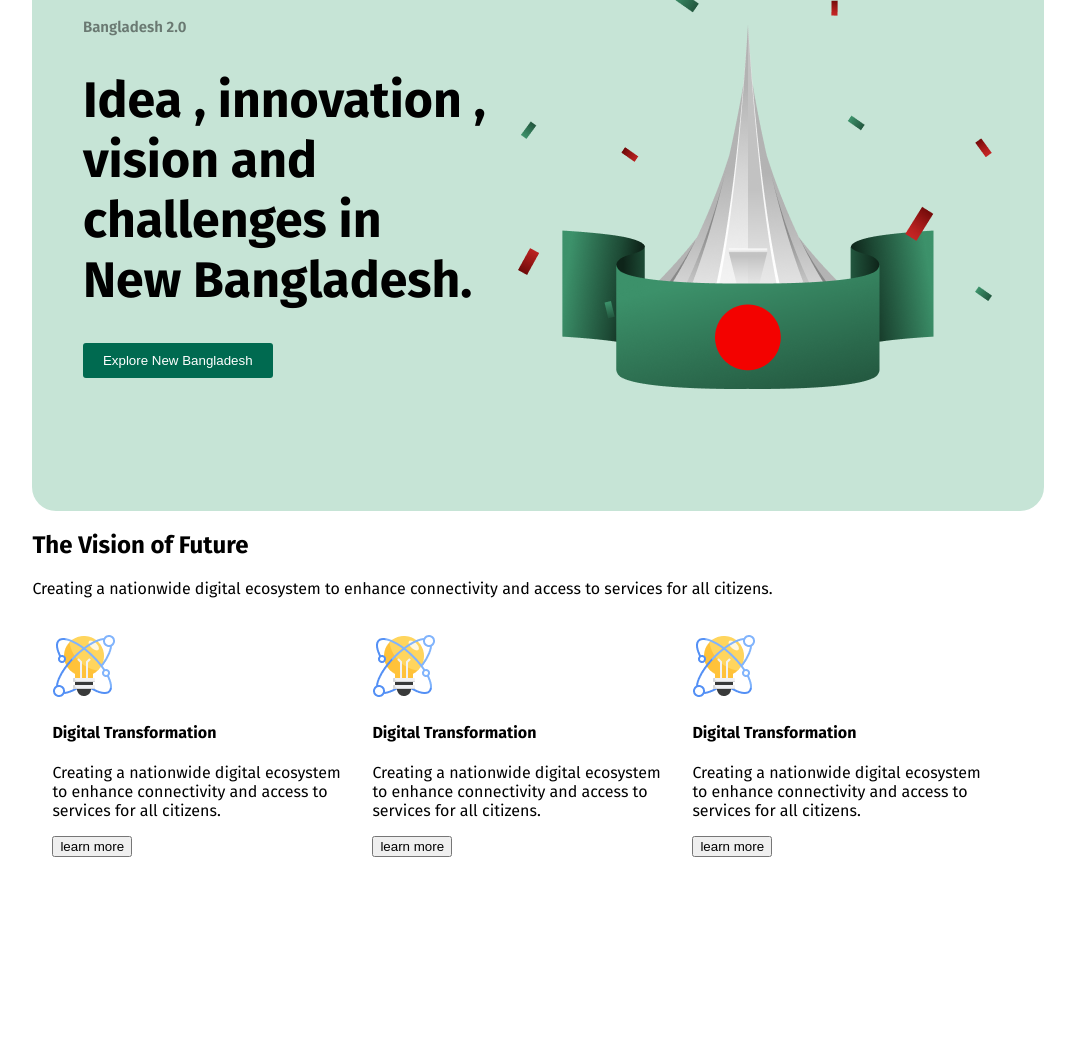
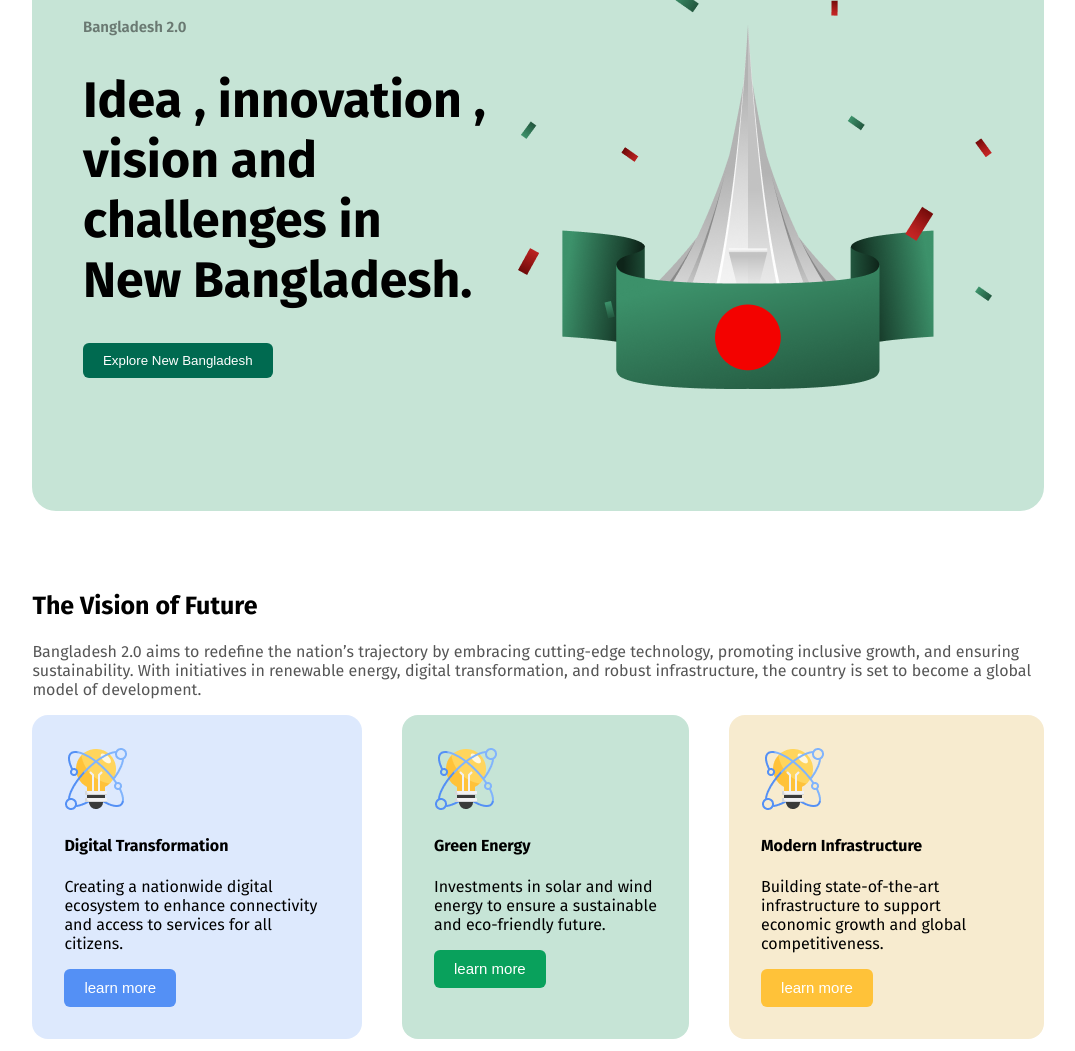
Before and after one commit to raduan-ahmed/B11-assignment-1, a plain HTML site: page index.html in a window 1280 px wide. Shown: the part 224-1275 px from the top of the page, without its empty margins (102-1177 px from the left). Before the commit the page ends 1114 px from the top, so only its background shows below. Drawn offline with Linux system fonts and the light colour scheme.

Commit message:
A1-add_vision-of-future

```diff
--- a/index.html
+++ b/index.html
@@ -9,83 +9,78 @@
     <link rel="preconnect" href="https://fonts.gstatic.com" crossorigin>
     <link href="https://fonts.googleapis.com/css2?family=Fira+Sans:ital,wght@0,100;0,200;0,300;0,400;0,500;0,600;0,700;0,800;0,900;1,100;1,200;1,300;1,400;1,500;1,600;1,700;1,800;1,900&family=Merriweather:ital,wght@0,300;0,400;0,700;0,900;1,300;1,400;1,700;1,900&family=Open+Sans:ital,wght@0,300..800;1,300..800&family=Work+Sans:ital,wght@0,100..900;1,100..900&display=swap" rel="stylesheet">
 
- <link rel="stylesheet" href="styles/style.css">
-  <title></title>
+    <link rel="stylesheet" href="styles/style.css">
+    <title>B11-assignment-1</title>
 </head>
 
 <body>
 
-<div class="body_main">
+    <div class="body_main">
 
-  <nav class="navigation">
+        <nav class="navigation">
             <h5 class="logo">Bangladesh 2.0</h5>
             <a class="sign" href="#">Sign In</a>
         </nav>
 
-  <div class="hero_section">
+    <div class="hero_section">
 
-    <div class="hero-container-1">
-        <p class="hero-title">Bangladesh 2.0</p>
-        <h1 class="hero-description">Idea , innovation ,<br>vision and challenges in <br> New Bangladesh.</h1>
-        <button class="hero-button">Explore New Bangladesh</button>
+        <div class="hero-container-1">
+            <p class="hero-title">Bangladesh 2.0</p>
+            <h1 class="hero-description">Idea , innovation ,<br>vision and challenges in <br> New Bangladesh.</h1>
+            <button class="hero-button">Explore New Bangladesh</button>
+        </div>
+
+        <div class="hero-container-2">
+            <img src="assets/hero.png" alt="">
+        </div>
     </div>
-    <div class="hero-container-2">
-        <img src="assets/hero.png" alt="">
+
+<!-- A vision of Future -->
+<div class="vision">
+
+    <h2 class="vision_title">The Vision of Future</h2>
+    <p class="vision_description">Bangladesh 2.0 aims to redefine the nation’s trajectory by embracing cutting-edge technology, promoting inclusive growth, and ensuring sustainability. With initiatives in renewable energy, digital transformation, and robust infrastructure, the country is set to become a global model of development.</p>
+
+    <div class="parent_of_vision">
+
+        <div class="child_of_vision_1">
+            <img src="assets/card-icon.png" alt="">
+            <h4>Digital Transformation</h4>
+            <p>Creating a nationwide digital ecosystem to enhance connectivity and access to services for all citizens.</p>
+            <button class="vision_button_1">learn more</button>
+
+
+        </div>
+
+        <div class="child_of_vision_2">
+            <img src="assets/card-icon.png" alt="">
+            <h4>Green Energy</h4>
+            <p>Investments in solar and wind energy to ensure a sustainable and eco-friendly future.</p>
+            <button class="vision_button_2">learn more</button>
+        </div>
+
+        <div class="child_of_vision_3">
+            <img src="assets/card-icon.png" alt="">
+            <h4>Modern Infrastructure</h4>
+            <p>Building state-of-the-art infrastructure to support economic growth and global competitiveness.</p>
+            <button class="vision_button_3">learn more</button>
+        </div>
     </div>
+</div>
 
 
 
 
-  </div>
-
-
-<div class="vision">
-
-<h2>The Vision of Future</h2>
-<p>Creating a nationwide digital ecosystem to enhance connectivity and access to services for all citizens.</p>
-
-<div class="parent_of_vision">
-
-<div class="child_of_vision">
-<img src="assets/card-icon.png" alt="">
-<h4>Digital Transformation</h4>
-<p>Creating a nationwide digital ecosystem to enhance connectivity and access to services for all citizens.</p>
-<button>learn more</button>
 
 
 
-</div>
-<div class="child_of_vision">
-    <img src="assets/card-icon.png" alt="">
-    <h4>Digital Transformation</h4>
-    <p>Creating a nationwide digital ecosystem to enhance connectivity and access to services for all citizens.</p>
-    <button>learn more</button>
 
-</div>
-<div class="child_of_vision">
-    <img src="assets/card-icon.png" alt="">
-    <h4>Digital Transformation</h4>
-    <p>Creating a nationwide digital ecosystem to enhance connectivity and access to services for all citizens.</p>
-    <button>learn more</button>
-
-
-</div>
-
-
-</div>
-
-
-</div>
 
 
 
 
 </div>
 
-
-
-
-
 </body>
 
 </html>
--- a/styles/style.css
+++ b/styles/style.css
@@ -29,7 +29,7 @@
   .navigation > a{
       text-decoration: none;
       padding:5px 10px 5px 10px;
-      border: 2px solid  rgb(0, 106, 80) ;
+      border: 1px solid  rgb(0, 106, 80) ;
       color: rgb(0, 106, 80);
       font-weight: 600;
       text-align: center;
@@ -63,7 +63,7 @@
 
   }
   .hero-button{
-      border-radius: 3px;
+      border-radius: 6px;
       background: rgb(0, 106, 80);
       color: white;
       padding:10px 20px;
@@ -86,23 +86,67 @@ margin-left: 5%;
 
 
 
+.vision{
+    padding-top:60px;
+}
 
+  .vision_title{
+    font-weight: 700;
+    font-size: 25px;
 
+  }
+  .vision_description{
+    font-weight: 400;
+    color: rgba(14, 14, 14, 0.7);
+  }
+.vision_button_1{
+    border-radius: 6px;
+    background: rgb(84, 144, 245);
+    padding: 10px 20px 11px 20px;
+    color: white;
+    border: none;
+    font-size: 15px;
+    font-weight: 400;
+}
+.vision_button_2{
+    border-radius: 6px;
+    background:rgb(9, 161, 92);
+    padding: 10px 20px 11px 20px;
+    color: white;
+    border: none;
+    font-size: 15px;
+    font-weight: 400;
+}
+.vision_button_3{
+    border-radius: 6px;
+    background:rgb(255, 194, 57);
+    padding: 10px 20px 11px 20px;
+    color: white;
+    border: none;
+    font-size: 15px;
+    font-weight: 400;
+}
 
   .parent_of_vision{
 
-width: 100%;
-display: flex;
-gap: 20px;
-padding: 20px;
-
+    width: 100%;
+    display: flex;
+    gap: 40px;
 
   }
 
-  .child_of_vision{
-
-
-width: 300px;
-
-
-  }
+.child_of_vision_1{
+    border-radius: 16px;
+    background: rgba(84, 144, 245, 0.2);
+    padding: 32px;
+}
+.child_of_vision_2{
+    border-radius: 16px;
+    background: rgb(198, 228, 214);
+    padding: 32px;
+}
+.child_of_vision_3{
+    border-radius: 16px;
+    background:rgb(247, 235, 207);
+    padding: 32px;
+}
```
